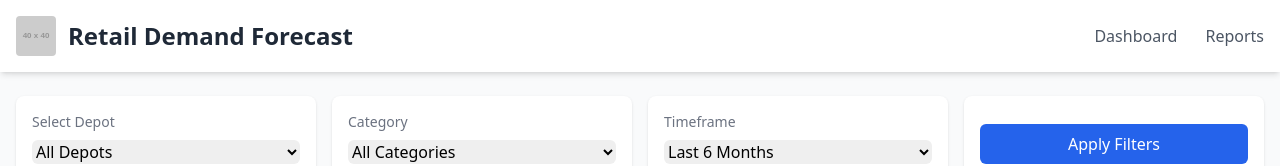
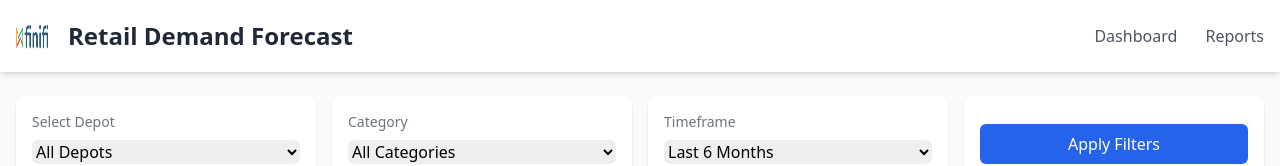
Before and after one commit to infiniteplay/stocktrend, a plain HTML site: page index.html in a window 1280 px wide. Shown: the top 166 px of the page. Drawn offline with nearby package versions, Linux system fonts and the light colour scheme; placeholder pictures from the web are drawn by us.

Commit message:
Update index.html

```diff
--- a/index.html
+++ b/index.html
@@ -16,7 +16,7 @@
       <!-- Left side: Logo + Title -->
       <div class="flex items-center space-x-3">
         <!-- Logo placeholder (replace src with your logo) -->
-        <img src="https://via.placeholder.com/40" alt="Logo" class="h-10 w-10 rounded">
+        <img src="logo-finifi.png" alt="Logo" class="h-10 w-10 rounded">
         <h1 class="text-2xl font-bold text-gray-800">Retail Demand Forecast</h1>
       </div>
 
```
